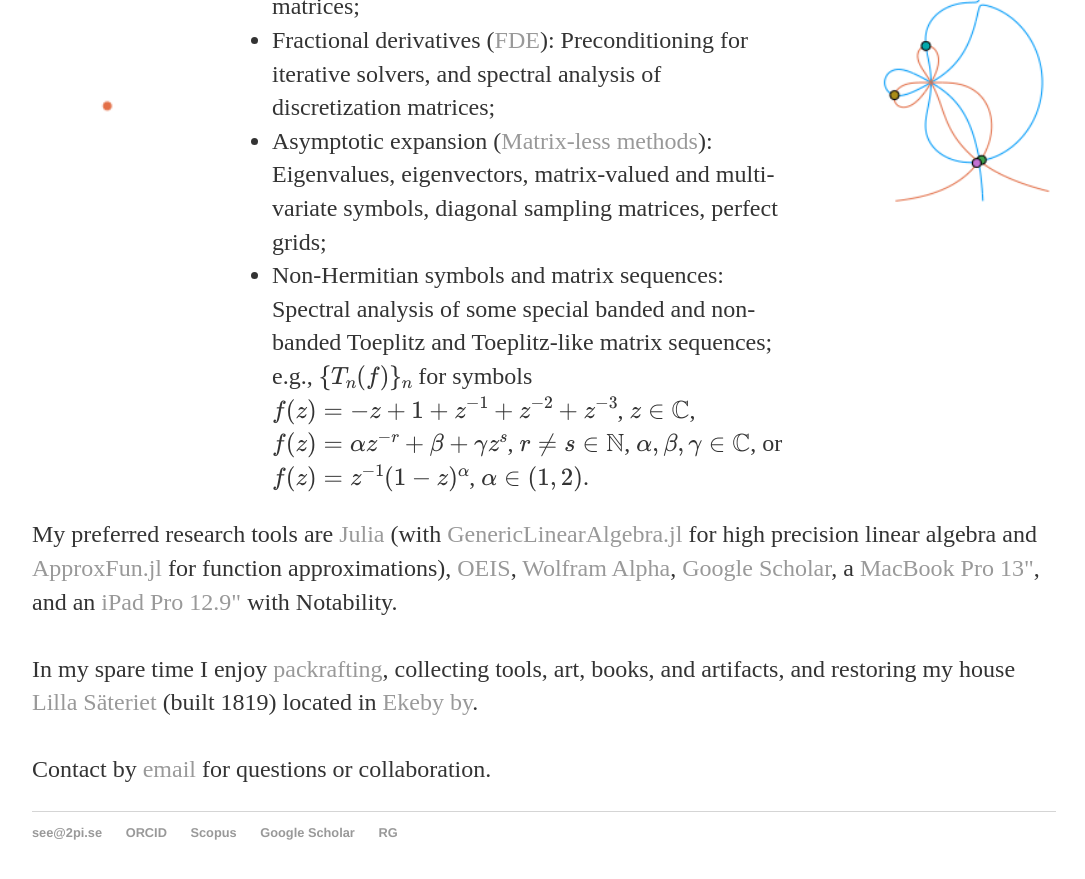
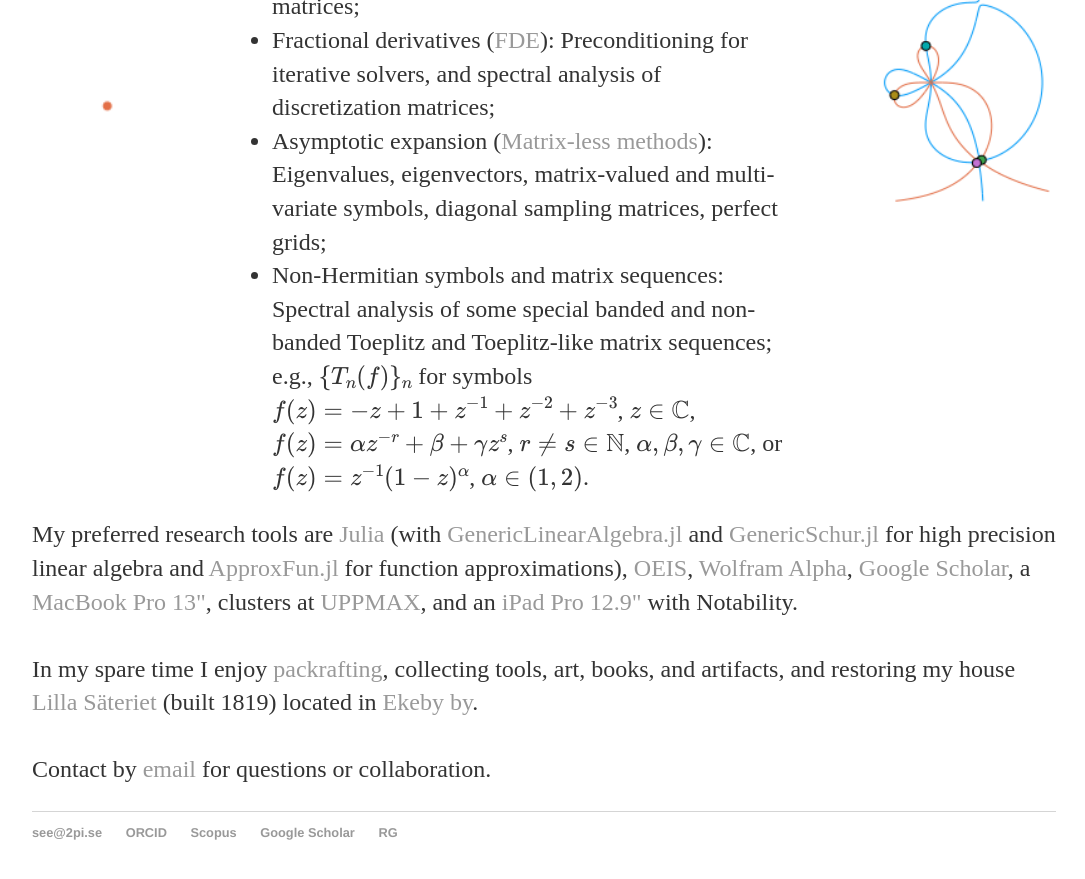
Before and after one commit to sverek/sverek.github.io, a Jekyll site: the page built from index.html, in a window 1280 px wide and 900 px high, scrolled down 1090 px. Shown: the top 879 px of the window, without its empty margins (96-1181 px from the left). Built offline with Jekyll 4.4.1, drawn with Linux system fonts in a browser that asks for light colours.

Commit message:
Minor update.

```diff
--- a/index.html
+++ b/index.html
@@ -45,7 +45,7 @@ title: www.2pi.se
   			<li>Non-Hermitian symbols and matrix sequences: Spectral analysis of some special banded and non-banded Toeplitz and Toeplitz-like matrix sequences; e.g., \(\{T_n(f)\}_n\) for symbols \(f(z)=-z+1+z^{-1}+z^{-2}+z^{-3}\), \(z\in\mathbb{C}\), \(f(z)=\alpha z^{-r}+\beta+\gamma z^s\), \(r\neq s\in\mathbb{N}\), \(\alpha,\beta,\gamma\in\mathbb{C}\), or \(f(z)=z^{-1}(1-z)^\alpha\), \(\alpha\in(1,2)\).</li>
 		</ul>
 	<p>
-		My preferred research tools are <a href="https://www.julialang.org">Julia</a> (with <a href="https://github.com/JuliaLinearAlgebra/GenericLinearAlgebra.jl">GenericLinearAlgebra.jl</a> for high precision linear algebra and <a href="https://github.com/JuliaApproximation/ApproxFun.jl">ApproxFun.jl</a> for function approximations), <a href="https://oeis.org">OEIS</a>, <a href="https://www.wolframalpha.com">Wolfram Alpha</a>, <a href="https://scholar.google.com">Google Scholar</a>, a <a href="https://www.apple.com/se/macbook-pro">MacBook Pro 13"</a>, and an <a href="https://www.apple.com/se/ipad-pro">iPad Pro 12.9"</a> with Notability.<br><br>
+		My preferred research tools are <a href="https://www.julialang.org">Julia</a> (with <a href="https://github.com/JuliaLinearAlgebra/GenericLinearAlgebra.jl">GenericLinearAlgebra.jl</a> and <a href="https://github.com/RalphAS/GenericSchur.jl">GenericSchur.jl</a> for high precision linear algebra and <a href="https://github.com/JuliaApproximation/ApproxFun.jl">ApproxFun.jl</a> for function approximations), <a href="https://oeis.org">OEIS</a>, <a href="https://www.wolframalpha.com">Wolfram Alpha</a>, <a href="https://scholar.google.com">Google Scholar</a>, a <a href="https://www.apple.com/se/macbook-pro">MacBook Pro 13"</a>, clusters at <a href="https://www.uppmax.uu.se/">UPPMAX</a>, and an <a href="https://www.apple.com/se/ipad-pro">iPad Pro 12.9"</a> with Notability.<br><br>
     In my spare time I enjoy <a href="https://vimeo.com/181259608">packrafting</a>, collecting tools, art, books, and artifacts, and restoring my house <a href="/img/ls.jpg">Lilla Säteriet</a> (built 1819) located in <a href="https://www.lansstyrelsen.se/uppsala/besok-och-upptack/kulturmiljoer/byggnadsminnen/ekeby-by.html">Ekeby by</a>.<br><br>
 		Contact by <a href="mailto:see@2pi.se">email</a> for questions or collaboration.</p>
 </div>
```
